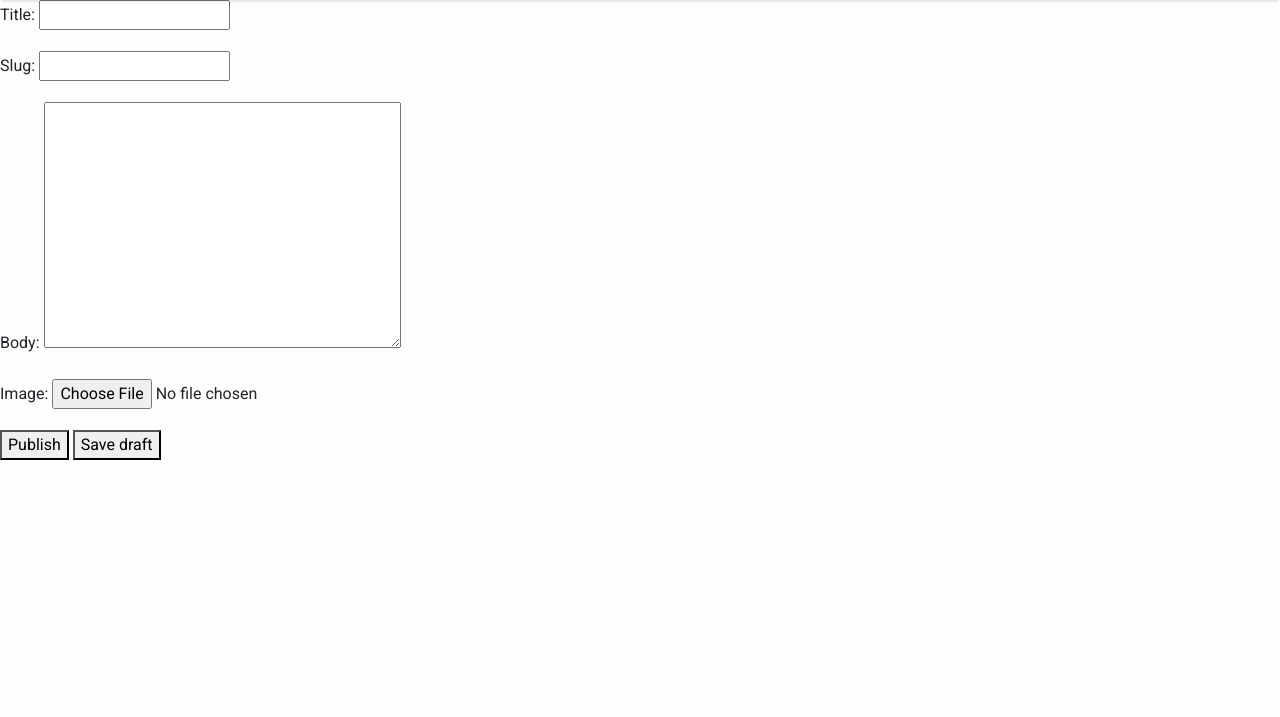
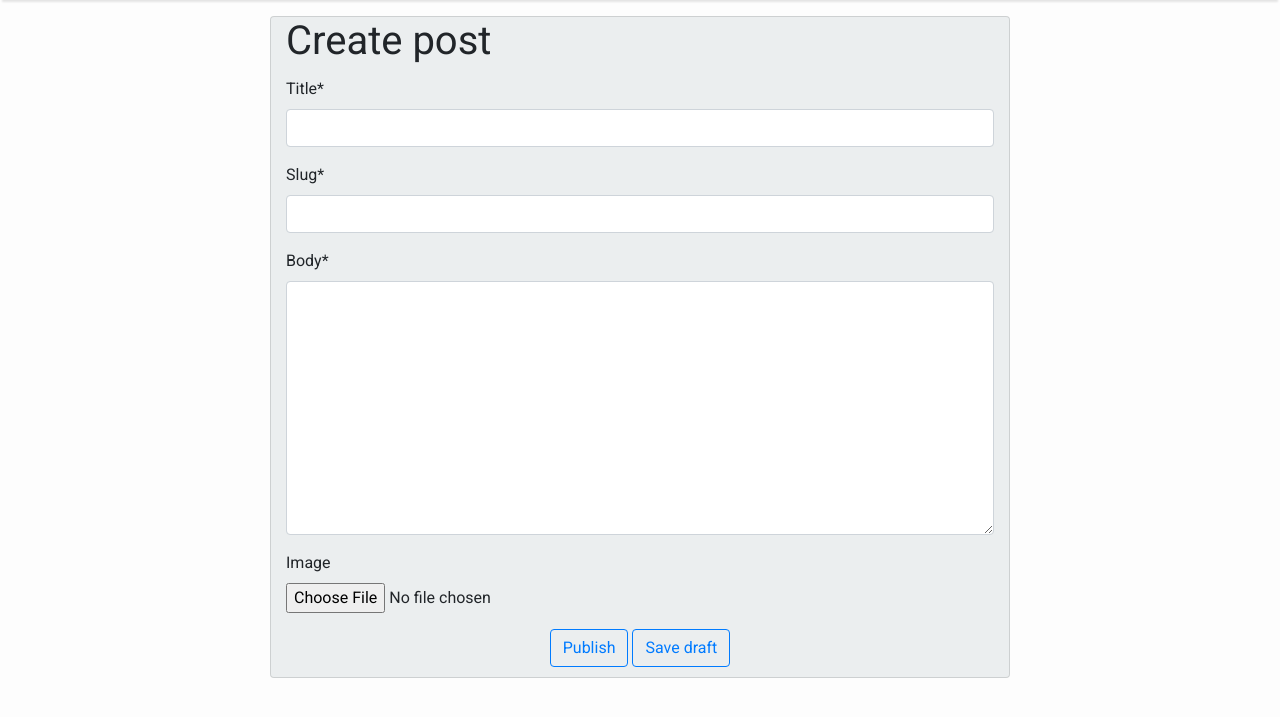
Before and after one commit to kamilakokoszka/trips_and_tips, a Django app: page /post/create/ in a window 1280 px wide. Shown: the part 56-773 px from the top of the page. Run offline with Django 3.2, Linux system fonts and the light colour scheme; the visitor is signed in with stand-in values (Sample User, id 1); some libraries are stand-ins or nearby versions.

Commit message:
Change layout and add styling

```diff
--- a/templates/post/create.html
+++ b/templates/post/create.html
@@ -1,12 +1,18 @@
 {% extends 'base.html' %}
+{% load crispy_forms_tags %}
 
 {% block content %}
-    <div>
-        <form method="post" enctype="multipart/form-data">
-            {% csrf_token %}
-            {{ form.as_p }}
-            <button type="submit" name="publish">Publish</button>
-            <button type="submit" name="save_draft">Save draft</button>
-        </form>
+    <div class="container">
+        <div class="col-md-8 card mb-4 mt-3 top mx-auto">
+            <h1 class="card-title">Create post</h1>
+            <form method="post" enctype="multipart/form-data">
+                {% csrf_token %}
+                {{ form|crispy }}
+                <div class="text-center" style="margin-bottom: 10px;">
+                    <button class="btn btn-outline-primary" type="submit" name="publish">Publish</button>
+                    <button class="btn btn-outline-primary" type="submit" name="save_draft">Save draft</button>
+                </div>
+            </form>
+        </div>
     </div>
 {% endblock %}
```
Also changed, not shown: templates/post/update.html (+12 -6 lines).
